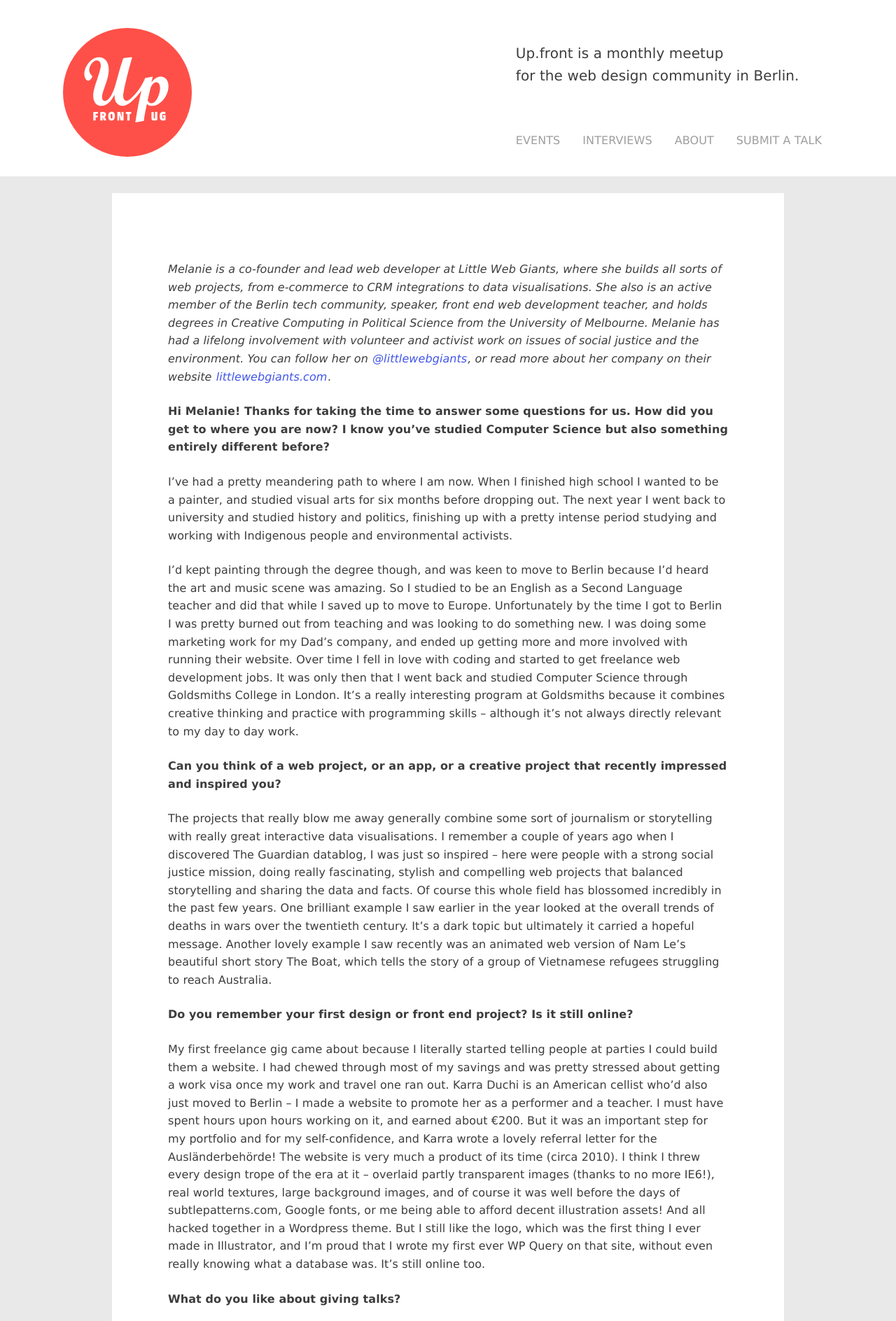
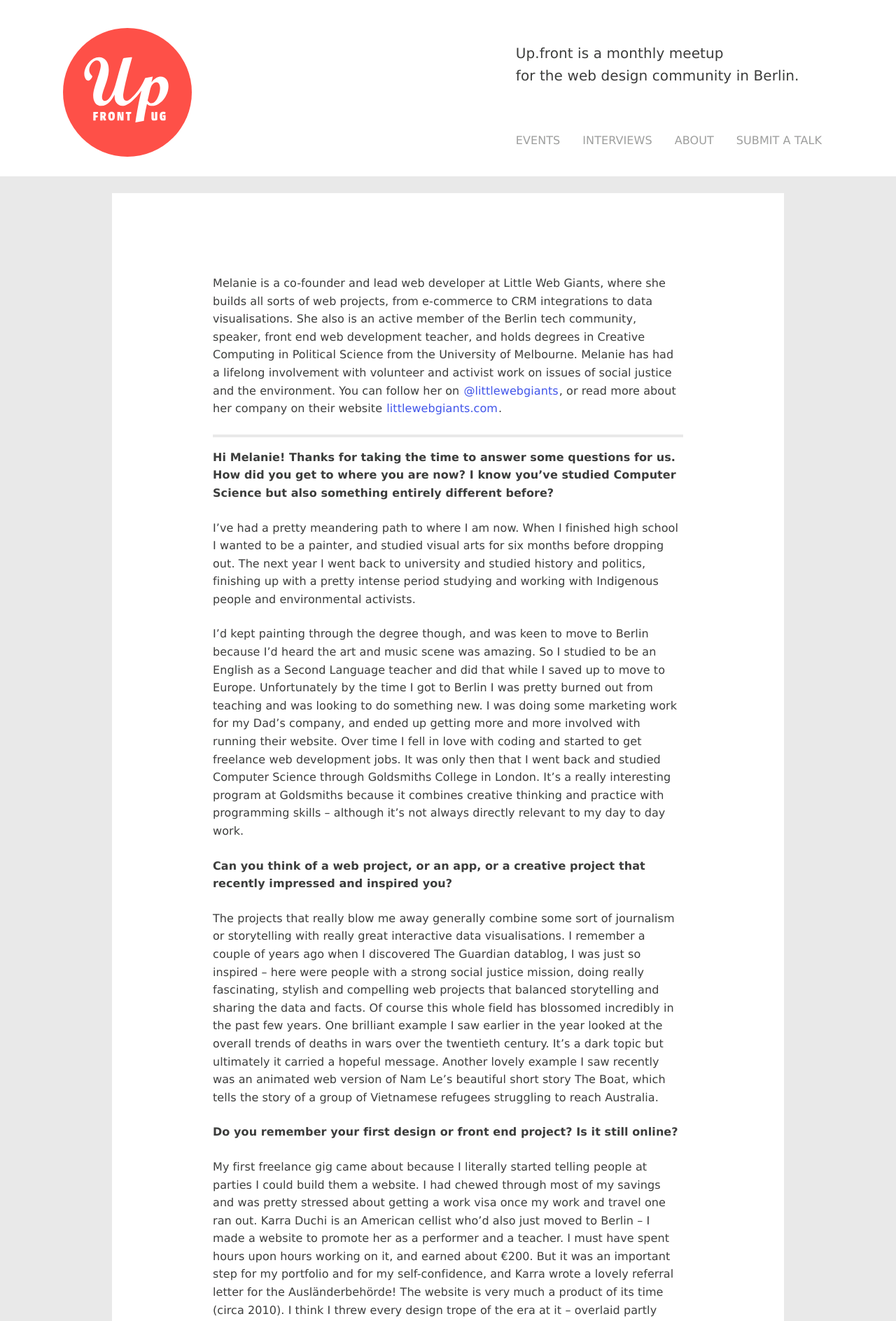
Before and after one commit to upfrontug/upfrontug.github.io, a Jekyll site: the page built from _interviews/2015-12-8-interview-melanie-thewlis.md, in a window 1280 px wide. Shown: the top 1888 px of the page at 70% size. Built offline with Jekyll 4.4.1, drawn with Linux system fonts in a browser that asks for light colours; a script that is not in the unit is left out.

Commit message:
adjust max line length, meta block styling

```diff
--- a/_interviews/2015-12-8-interview-melanie-thewlis.md
+++ b/_interviews/2015-12-8-interview-melanie-thewlis.md
@@ -8,7 +8,9 @@
 author:           'Katharina Jockenhöfer'
 ---
 
-_Melanie is a co-founder and lead web developer at Little Web Giants, where she builds all sorts of web projects, from e-commerce to CRM integrations to data visualisations. She also is an active member of the Berlin tech community, speaker, front end web development teacher, and holds degrees in Creative Computing in Political Science from the University of Melbourne. Melanie has had a lifelong involvement with volunteer and activist work on issues of social justice and the environment. You can follow her on [@littlewebgiants](http://twitter.com/littlewebgiants), or read more about her company on their website [littlewebgiants.com](http://littlewebgiants.com)._
+Melanie is a co-founder and lead web developer at Little Web Giants, where she builds all sorts of web projects, from e-commerce to CRM integrations to data visualisations. She also is an active member of the Berlin tech community, speaker, front end web development teacher, and holds degrees in Creative Computing in Political Science from the University of Melbourne. Melanie has had a lifelong involvement with volunteer and activist work on issues of social justice and the environment. You can follow her on [@littlewebgiants](http://twitter.com/littlewebgiants), or read more about her company on their website [littlewebgiants.com](http://littlewebgiants.com).
+
+<hr>
 
 __Hi Melanie! Thanks for taking the time to answer some questions for us. How did you get to where you are now? I know you’ve studied Computer Science but also something entirely different before?__
 
--- a/_layouts/interview.html
+++ b/_layouts/interview.html
@@ -5,4 +5,7 @@
 <article class="article--interview">
   <h1>{{title}}</h1>
   {{content}}
+  <div class="interview__meta">
+    Interview by {{author}}
+  </div>
 </article>
--- a/_sass/custom.scss
+++ b/_sass/custom.scss
@@ -244,12 +244,17 @@
   }
 }
 
+.article--interview {
+
+}
+
 @media screen and (min-width: 700px) {
   article {
     max-width: 960px;
     padding: 2.75em 2em;
   }
-  .article--page {
+  .article--page,
+  .article--interview {
     padding-right: 5em;
     padding-left: 5em;
   }
@@ -259,6 +264,18 @@
   article {
     padding: 3.25em 5em;
   }
+  .article--page,
+  .article--interview {
+    padding-top: 4.5em;
+    padding-right: 9em;
+    padding-bottom: 4.5em;
+    padding-left: 9em;
+  }
+}
+
+.interview__meta {
+  font-size: .75em;
+  color: $grey--medium;
 }
 
 /* design */
--- a/interviews.html
+++ b/interviews.html
@@ -2,9 +2,11 @@
   layout: default
 ---
 {% for interview in site.interviews reversed %}
-  <article class="interview {{interview.class}}">
+  <article class="article--interview {{interview.class}}">
     <h1>{{interview.title}}</h1>
-    <h4>By {{interview.author}}</h4>
     {{interview.content}}
+    <div class="interview__meta">
+      Interview by {{interview.author}}
+    </div>
   </article>
 {% endfor %}
```
